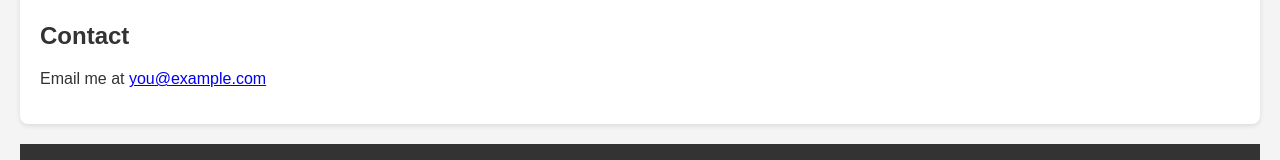
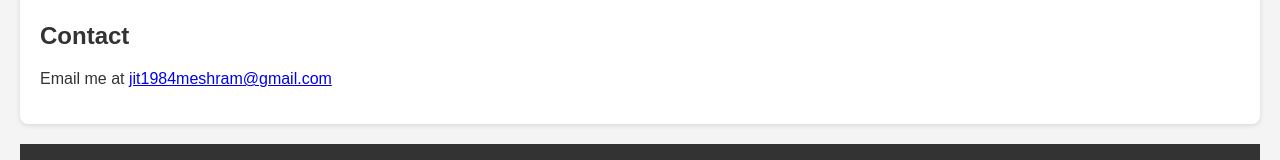
Before and after one commit to jit1984meshram/jit, a plain HTML site: page index.html in a window 1280 px wide. Shown: the part 567-727 px from the top of the page. Drawn offline with Linux system fonts and the light colour scheme.

Commit message:
Update index.html
Added Mail ID

```diff
--- a/index.html
+++ b/index.html
@@ -62,7 +62,7 @@
 
   <section id="contact">
     <h2>Contact</h2>
-    <p>Email me at <a href="mailto:jit1984meshram@gmail.com">you@example.com</a></p>
+    <p>Email me at <a href="mailto:jit1984meshram@gmail.com">jit1984meshram@gmail.com</a></p>
   </section>
 
   <footer>
```
